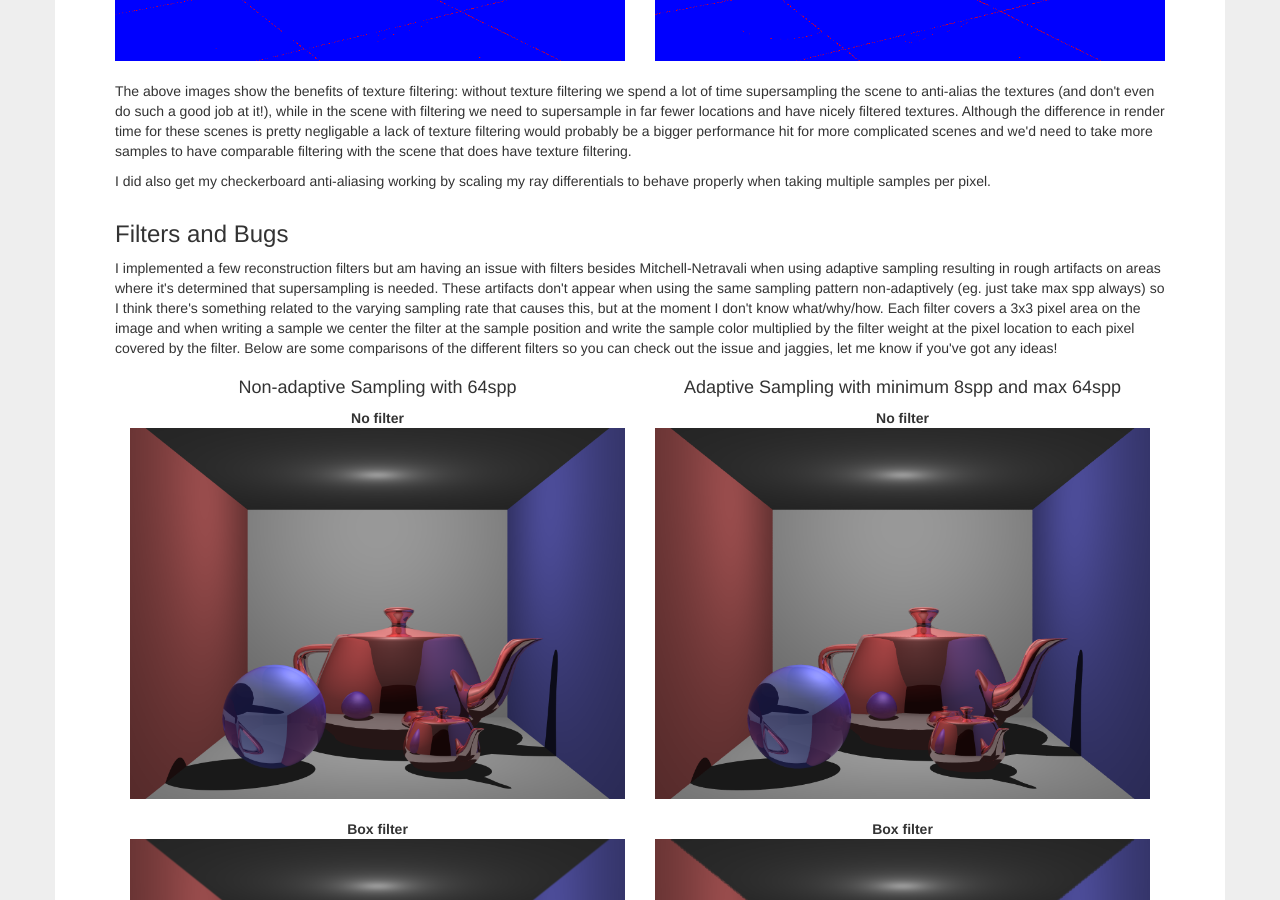
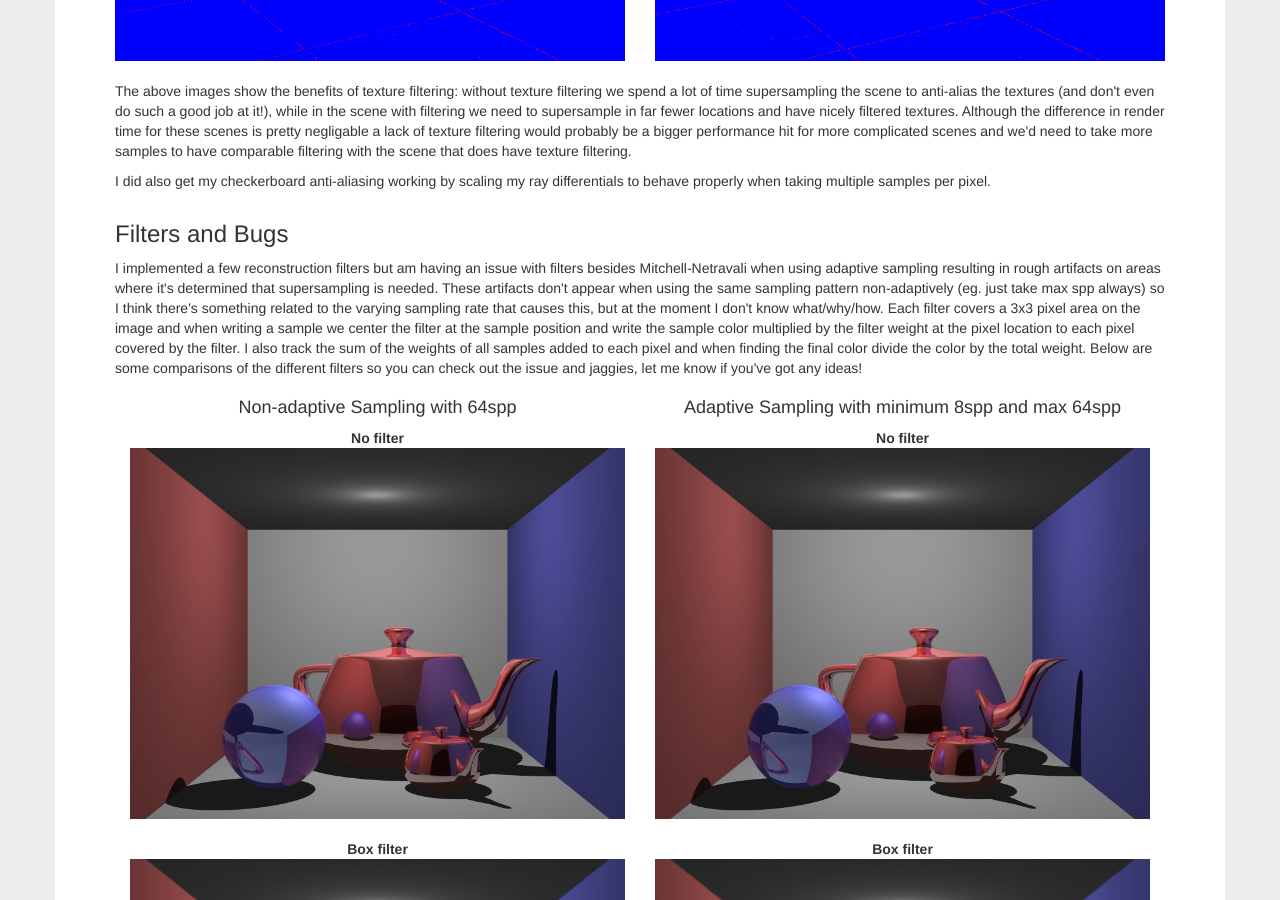
Before and after one commit to Twinklebear/Twinklebear.github.io, a Jekyll site: the page built from courses/cs6620/prj8.html, in a window 1280 px wide and 900 px high, scrolled down 954 px. Built offline with Jekyll 4.4.1, drawn with Linux system fonts in a browser that asks for light colours; nearby versions of some CDN libraries.

Commit message:
Add note on total weight

```diff
--- a/courses/cs6620/prj8.html
+++ b/courses/cs6620/prj8.html
@@ -50,6 +50,8 @@ description: ""
 		related to the varying sampling rate that causes this, but at the moment I don't know what/why/how. Each filter
 		covers a 3x3 pixel area on the image and when writing a sample we center the filter at the sample position and
 		write the sample color multiplied by the filter weight at the pixel location to each pixel covered by the filter.
+		I also track the sum of the weights of all samples added to each pixel and when finding the final color divide
+		the color by the total weight.
 		Below are some comparisons of the different filters so you can check out the issue and jaggies,
 		let me know if you've got any ideas!
 		<div class="col-lg-6 col-md-6" style="text-align:center">
```
